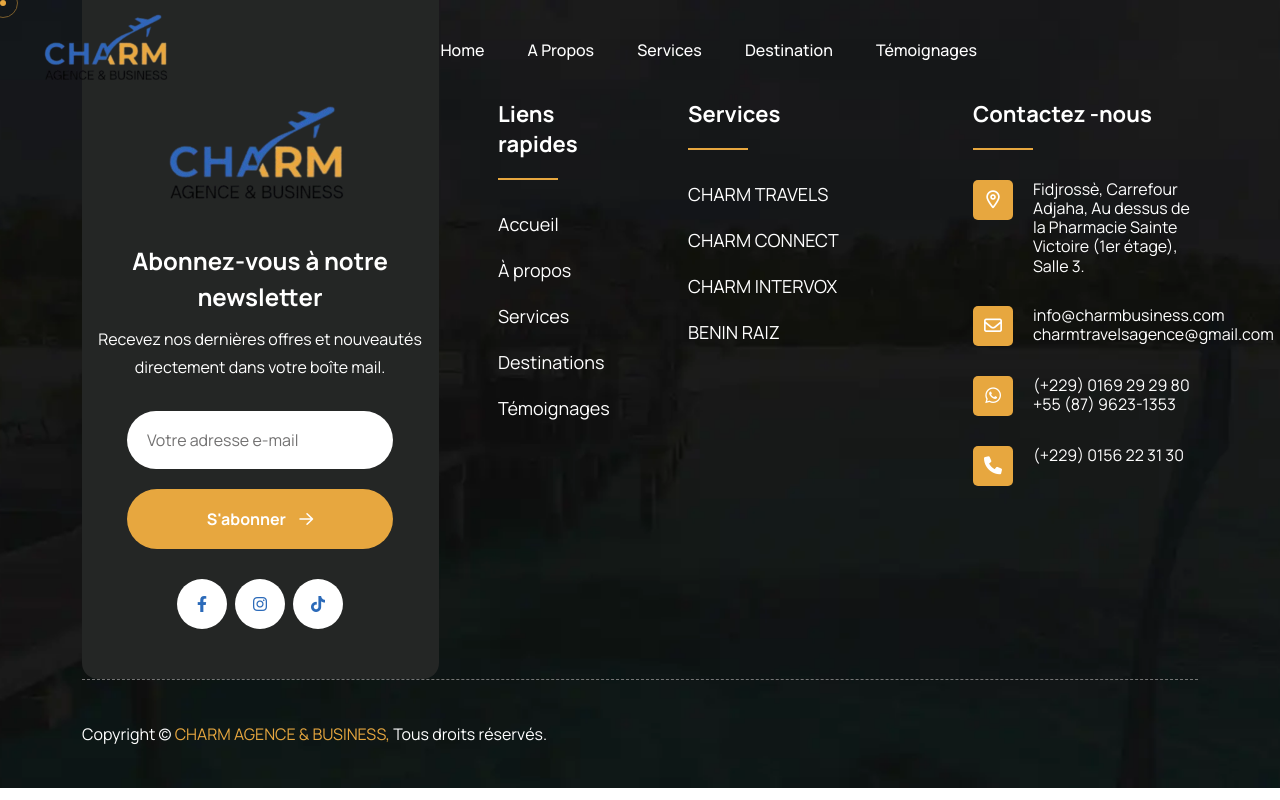
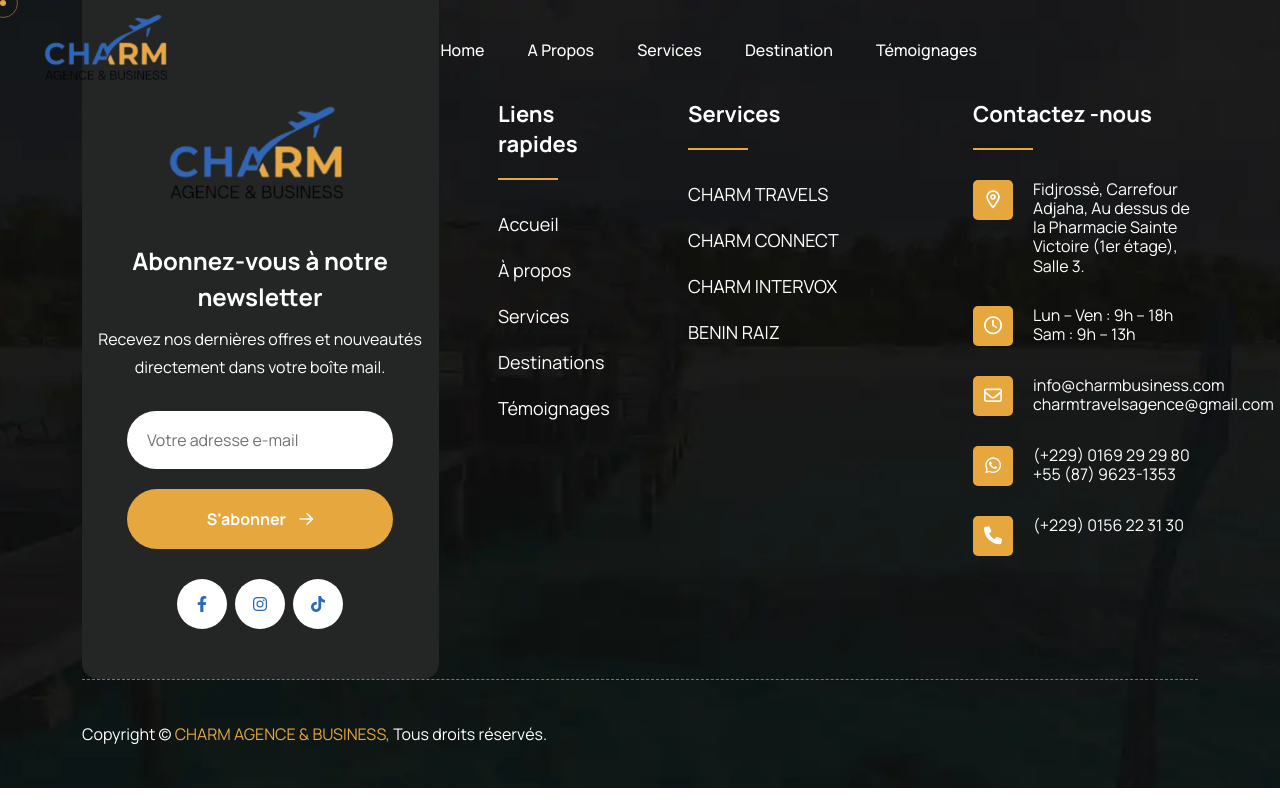
Before and after one commit to sodicho201/SiteWeb-CharmTravel, a Laravel app: template resources/views/front/layouts/app.blade.php in a window 1280 px wide. Run offline with Laravel 12, Linux system fonts and the light colour scheme; the template is opened without the code that fills it, so the values that code supplies are empty.

Commit message:
Add operating hours to footer for improved user information

```diff
--- a/resources/views/front/layouts/partials/footer.blade.php
+++ b/resources/views/front/layouts/partials/footer.blade.php
@@ -112,6 +112,16 @@
                                     <h6>Fidjrossè, Carrefour Adjaha, Au dessus de la Pharmacie Sainte Victoire (1er étage), Salle 3.</h6>
                                 </div>
                             </div>
+                            {{-- Horaires : garder identiques à openingHoursSpecification (layouts/app.blade.php) et à la fiche Google Business Profile --}}
+                            <div class="contact-items">
+                                <div class="icon">
+                                    <i class="fa-regular fa-clock"></i>
+                                </div>
+                                <div class="content">
+                                    <h6>Lun – Ven : 9h – 18h</h6>
+                                    <h6>Sam : 9h – 13h</h6>
+                                </div>
+                            </div>
                             <div class="contact-items">
                                 <div class="icon">
                                     <i class="fa-regular fa-envelope"></i>
```
